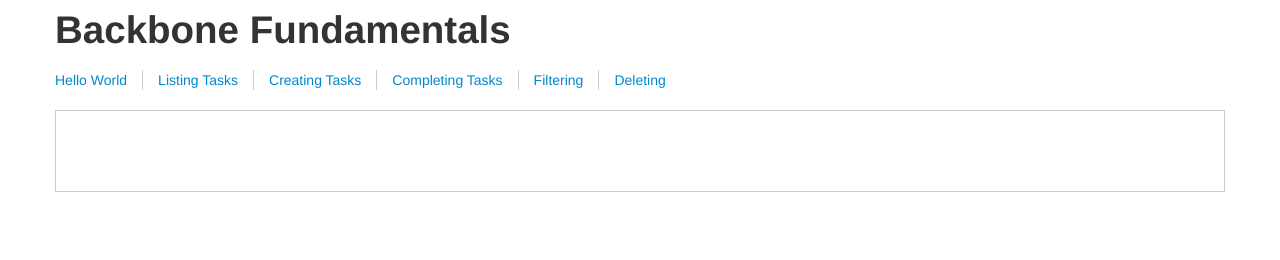
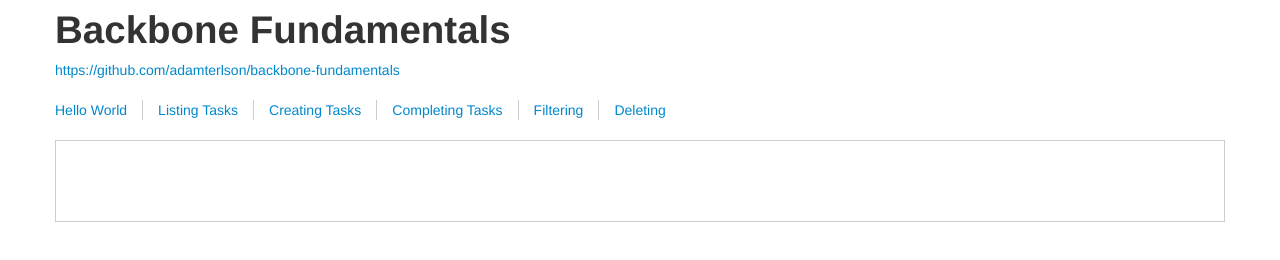
Before and after one commit to adamterlson/backbone-fundamentals, a website: page public/index.html in a window 1280 px wide. Drawn offline with nearby package versions, Linux system fonts and the light colour scheme.

Commit message:
Link to github

```diff
--- a/public/index.html
+++ b/public/index.html
@@ -12,6 +12,7 @@
 	<body>
 		<div class="container">
 			<h1>Backbone Fundamentals</h1>
+			<p><a href="https://github.com/adamterlson/backbone-fundamentals" target="_blank">https://github.com/adamterlson/backbone-fundamentals</a></p>
 			<nav>
 				<ul class="unstyled clearfix">
 					<li><a href="/step1">Hello World</a></li>
```
